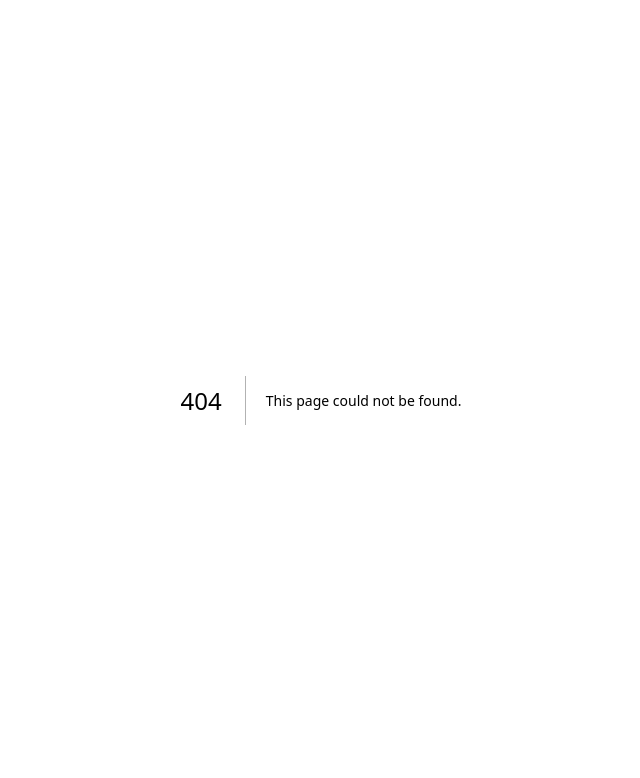
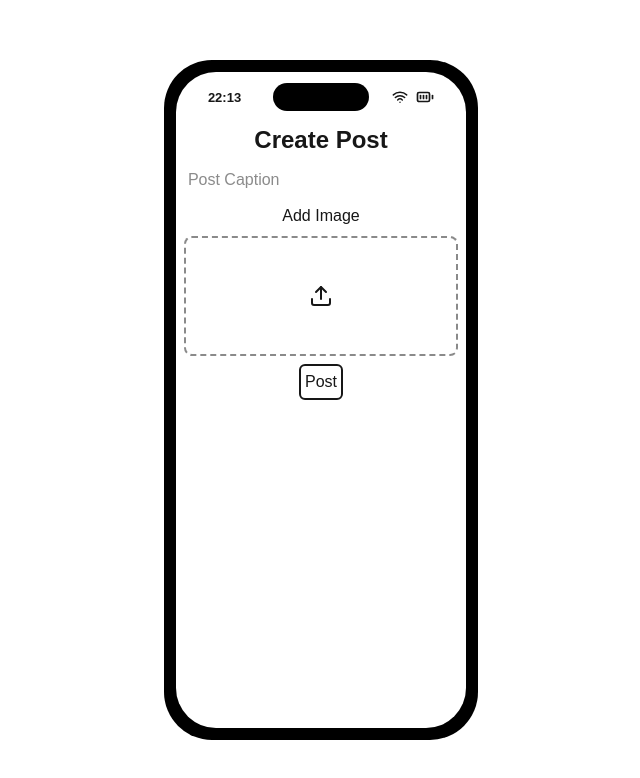
Before and after one commit to RaptorAssassin/gta-social-media, a Next.js app: page /create in a window 1280 px wide. Before the commit this address had no page. Shown: the top 778 px of the page, without its empty margins (319-959 px from the left). Built offline with nearby package versions, Linux system fonts and the light colour scheme.

Commit message:
feat: add basic create page

```diff
--- /dev/null
+++ b/app/(phone)/create/page.tsx
@@ -0,0 +1,70 @@
+'use client'
+
+import { Post } from '@/lib/types'
+import { UploadIcon } from 'lucide-react'
+import { useRef, useState } from 'react'
+
+export default function CreatePage() {
+  const [previewPost, setPreviewPost] = useState<Post | null>(null)
+  const imageInputRef = useRef<HTMLInputElement>(null)
+
+  return (
+    <div className="h-full w-full">
+      <form className="flex flex-col items-center gap-2 p-2">
+        <h1 className="w-full text-center text-2xl font-bold">Create Post</h1>
+        <input
+          type="text"
+          placeholder="Post Caption"
+          name="caption"
+          className="w-full rounded-md p-1"
+        />
+        <span>Add Image</span>
+        <div className="border-foreground/50 relative flex h-30 w-full cursor-pointer items-center justify-center overflow-hidden rounded-lg border-2 border-dashed focus-within:border-solid">
+          <input
+            type="file"
+            name="image"
+            accept="image/*"
+            ref={imageInputRef}
+            onChange={(e) => {
+              const file = e.target.files?.[0]
+              if (!file) return
+              const url = URL.createObjectURL(file)
+              setPreviewPost((prev) => {
+                if (prev?.imageUrl) URL.revokeObjectURL(prev.imageUrl)
+                if (prev) return { ...prev, imageUrl: url }
+                return {
+                  id: '',
+                  caption: '',
+                  imageUrl: url,
+                  likes: 0,
+                  comments: [],
+                  shares: 0,
+                }
+              })
+            }}
+            className="absolute inset-0 h-full w-full cursor-pointer opacity-0 focus:outline-none"
+          />
+          {previewPost?.imageUrl ? (
+            // eslint-disable-next-line @next/next/no-img-element
+            <img
+              src={previewPost.imageUrl}
+              alt="Preview"
+              className="pointer-events-none absolute inset-0 h-full w-full object-cover"
+            />
+          ) : (
+            <UploadIcon
+              className="pointer-events-none absolute top-1/2 left-1/2 -translate-x-1/2 -translate-y-1/2"
+              size={24}
+            />
+          )}
+        </div>
+        <button
+          type="submit"
+          className="border-foreground rounded-md border-2 p-1"
+        >
+          Post
+        </button>
+      </form>
+    </div>
+  )
+}
--- a/app/page.tsx
+++ b/app/(phone)/layout.tsx
@@ -1,16 +1,15 @@
-import { Feed } from '@/components/feed'
-import { Header } from '@/components/header'
 import { Phone } from '@/components/phone'
-import { Post } from '@/components/post'
 
-export default function Home() {
+export default function PhoneLayout({
+  children,
+}: {
+  children: React.ReactNode
+}) {
   return (
     <div className="h-dvh w-full overflow-hidden bg-white select-none">
       <div className="flex h-full w-full items-center justify-center p-4 sm:p-6">
         <Phone>
-          <main className="h-full w-full">
-            <Feed />
-          </main>
+          <main className="h-full w-full">{children}</main>
         </Phone>
       </div>
     </div>
--- /dev/null
+++ b/app/(phone)/page.tsx
@@ -0,0 +1,5 @@
+import { Feed } from '@/components/feed'
+
+export default function Home() {
+  return <Feed />
+}
--- a/components/feed.tsx
+++ b/components/feed.tsx
@@ -9,10 +9,11 @@ import {
 } from '@/lib/animations'
 import { PlusIcon } from 'lucide-react'
 import Image from 'next/image'
+import Link from 'next/link'
 
 export function Feed() {
   return (
-    <div className="relative h-full w-full overflow-hidden">
+    <div className="relative flex h-full w-full flex-col overflow-hidden">
       <div className="absolute inset-0">
         <Image
           src="/images/app-background.png"
@@ -22,7 +23,7 @@ export function Feed() {
           priority
         />
       </div>
-      <div className="relative z-10 flex flex-col gap-2 p-2">
+      <div className="relative z-10 flex flex-1 flex-col gap-2 overflow-y-auto p-2 pb-20">
         <Post />
       </div>
       <NavigationBar />
@@ -30,12 +31,15 @@ export function Feed() {
   )
 }
 
+const MotionLink = motion.create(Link)
+
 function NavigationBar() {
   return (
-    <div className="text-background absolute bottom-3 left-1/2 z-10 -translate-x-1/2">
+    <div className="text-background sticky bottom-3 z-10 mt-auto flex justify-center py-2">
       <div className="flex items-center justify-around">
-        <motion.button
-          className="border-background/80 flex cursor-pointer items-center justify-center rounded-xl border-2 p-2"
+        <MotionLink
+          href="/create"
+          className="border-background/80 flex cursor-pointer items-center justify-center rounded-xl border-2 p-2 backdrop-blur-sm"
           {...buttonMotionProps}
           variants={buttonVariants}
         >
@@ -45,7 +49,7 @@ function NavigationBar() {
           >
             <PlusIcon />
           </motion.span>
-        </motion.button>
+        </MotionLink>
       </div>
     </div>
   )
--- /dev/null
+++ b/components/image-editor.tsx
@@ -0,0 +1,22 @@
+'use client'
+
+import dynamic from 'next/dynamic'
+import { useRef } from 'react'
+
+const UnlayerImageEditor = dynamic(
+  () =>
+    import('@unlayer/react-image-editor').then((module) => module.ImageEditor),
+  {
+    ssr: false,
+  }
+)
+
+export function ImageEditor({ src }: { src: string }) {
+  const editorRef = useRef(null)
+
+  return (
+    <div className="">
+      <UnlayerImageEditor ref={editorRef} image={src} />
+    </div>
+  )
+}
--- a/components/phone.tsx
+++ b/components/phone.tsx
@@ -20,6 +20,7 @@ function PhoneHeader() {
   const [time, setTime] = useState<Date | null>(null)
 
   useEffect(() => {
+    // eslint-disable-next-line react-hooks/set-state-in-effect
     setTime(new Date())
 
     const interval = setInterval(() => {
--- a/lib/types.ts
+++ b/lib/types.ts
@@ -1,6 +1,6 @@
 export type Post = {
   id: string
-  description: string
+  caption: string
   imageUrl?: string
   likes: number
   comments: Comment[]
--- a/package.json
+++ b/package.json
@@ -9,6 +9,7 @@
     "lint": "eslint"
   },
   "dependencies": {
+    "@unlayer/react-image-editor": "^1.0.2",
     "eslint-config-prettier": "^10.1.8",
     "lucide-react": "^1.39.0",
     "motion": "^13.2.0",
```
Also changed, not shown: 1 other file (tests, documents, lock files or other folders).
